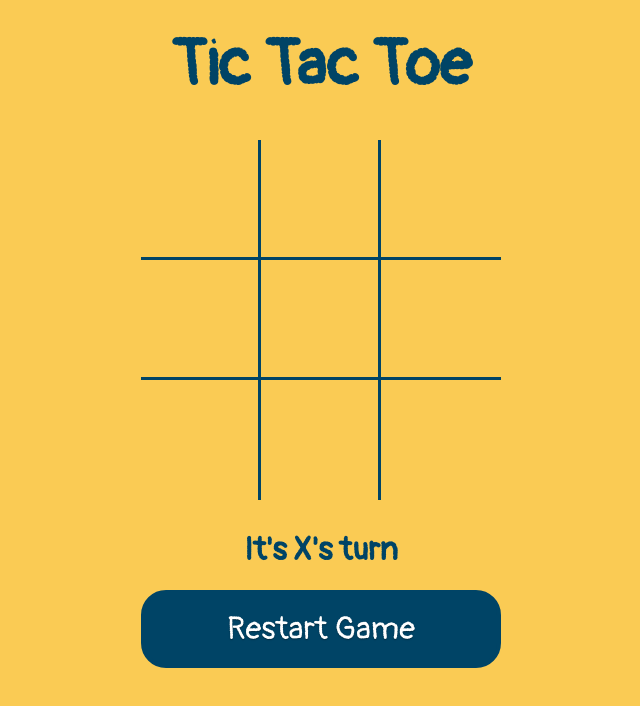
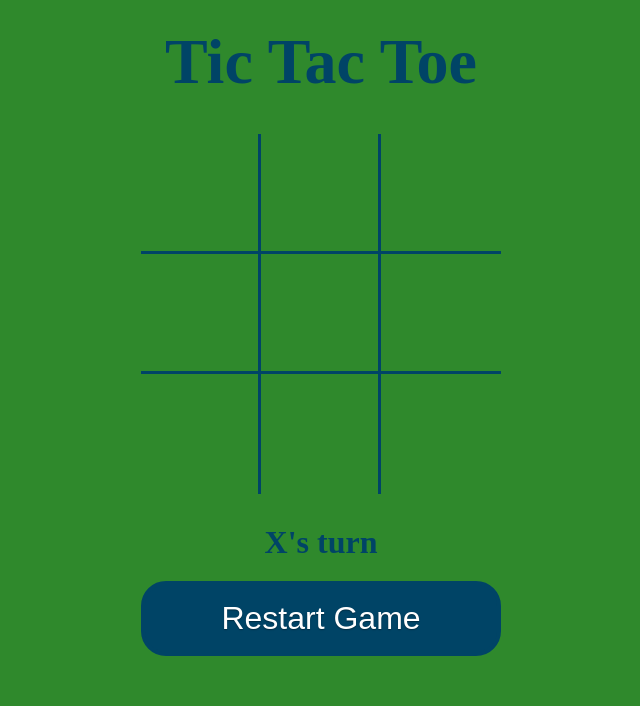
Before and after one commit to sbenerofe/tictactoe, a plain HTML site: page index.html in a window 1280 px wide. Shown: the whole page, without its empty margins (319-959 px from the left). Drawn offline with Linux system fonts and the light colour scheme.

Commit message:
update board

```diff
--- a/index.html
+++ b/index.html
@@ -2,12 +2,10 @@
 <html lang="en">
   <head>
     <title>Tic Tac Toe</title>
-  <meta charset="utf-8">
-  <meta name="viewport" content="width=device-width, initial-scale=1">
-  <link href="style.css" rel="stylesheet">
-  <link rel="preconnect" href="https://fonts.gstatic.com">
-  <link href="https://fonts.googleapis.com/css2?family=Pangolin&display=swap" rel="stylesheet">
-
+    <meta charset="utf-8" />
+    <meta name="viewport" content="width=device-width, initial-scale=1" />
+    <link href="style.css" rel="stylesheet" />
+    <link rel="preconnect" href="https://fonts.gstatic.com" />
   </head>
 
   <body>
@@ -15,21 +13,19 @@
       <h1 id="main-heading">Tic Tac Toe</h1>
     </header>
     <main>
-
       <div id="board-container">
-      <div class="board-square top left" data-key="0"></div>
-      <div class="board-square top center" data-key="1"></div>
-      <div class="board-square top right" data-key="2"></div>
-      <div class="board-square mid left" data-key="3"></div>
-      <div class="board-square mid center" data-key="4"></div>
-      <div class="board-square mid right" data-key="5"></div>
-      <div class="board-square bottom left" data-key="6"></div>
-      <div class="board-square bottom center" data-key="7"></div>
-      <div class="board-square bottom right" data-key="8"></div>
+        <div class="board-square top left" box-number="0"></div>
+        <div class="board-square top center" box-number="1"></div>
+        <div class="board-square top right" box-number="2"></div>
+        <div class="board-square mid left" box-number="3"></div>
+        <div class="board-square mid center" box-number="4"></div>
+        <div class="board-square mid right" box-number="5"></div>
+        <div class="board-square bottom left" box-number="6"></div>
+        <div class="board-square bottom center" box-number="7"></div>
+        <div class="board-square bottom right" box-number="8"></div>
       </div>
       <h2 id="game-status"></h2>
       <button type="button" id="restart-game">Restart Game</button>
-
     </main>
 
     <script src="script.js"></script>
--- a/script.js
+++ b/script.js
@@ -11,7 +11,7 @@ let gameModule = (function () {
 
   const winningMessage = () => `${currentPlayer} wins!`;
   const tieMessage = "It's a tie";
-  const currentPlayerTurn = () => `It's ${currentPlayer}'s turn`;
+  const currentPlayerTurn = () => `${currentPlayer}'s turn`;
   gameStatusMessage.innerText = currentPlayerTurn();
 
   const winningCombos = [
@@ -29,7 +29,7 @@ let gameModule = (function () {
   function handleClick(e) {
     const clickedSquare = e.target;
     const clickedSquareNumber = parseInt(
-      clickedSquare.getAttribute('data-key')
+      clickedSquare.getAttribute('box-number')
     );
 
     if (gameBoard[clickedSquareNumber] !== '' || !gameActive) {
@@ -44,9 +44,9 @@ let gameModule = (function () {
     gameBoard[squareIndex] = currentPlayer;
     clickedElement.innerText = currentPlayer;
     if (currentPlayer === 'X') {
-      clickedElement.style.color = '#219EBC';
+      clickedElement.style.color = '#A090DC';
     } else {
-      clickedElement.style.color = '#FB8500';
+      clickedElement.style.color = '#0B05A0';
     }
   }
   // private function to check if game is finished and transition player turns
@@ -89,9 +89,9 @@ let gameModule = (function () {
     currentPlayer = currentPlayer === 'X' ? 'O' : 'X';
     gameStatusMessage.innerText = currentPlayerTurn();
     if (currentPlayer === 'X') {
-      changeMessageColor('219EBC');
+      changeMessageColor('A090DC');
     } else {
-      changeMessageColor('FB8500');
+      changeMessageColor('0B05A0');
     }
   }
 
--- a/style.css
+++ b/style.css
@@ -1,7 +1,6 @@
 html {
   box-sizing: border-box;
-  font-family: 'Pangolin', cursive;
-  background-color: #facb54;
+  background-color: #2f892c;
 }
 
 *,
@@ -45,7 +44,6 @@ h2:hover {
   display: flex;
   align-items: center;
   justify-content: center;
-  font-family: 'Pangolin', cursive;
   font-size: 100px;
   width: 120px;
   height: 120px;
@@ -77,7 +75,6 @@ h2 {
   border-radius: 25px;
   box-sizing: border-box;
   text-decoration: none;
-  font-family: 'Pangolin', sans-serif;
   font-size: 32px;
   color: white;
   text-shadow: 0 0.04em 0.04em rgba(0, 0, 0, 0.35);
```
Lines whose indentation alone changed are shown as unchanged.
